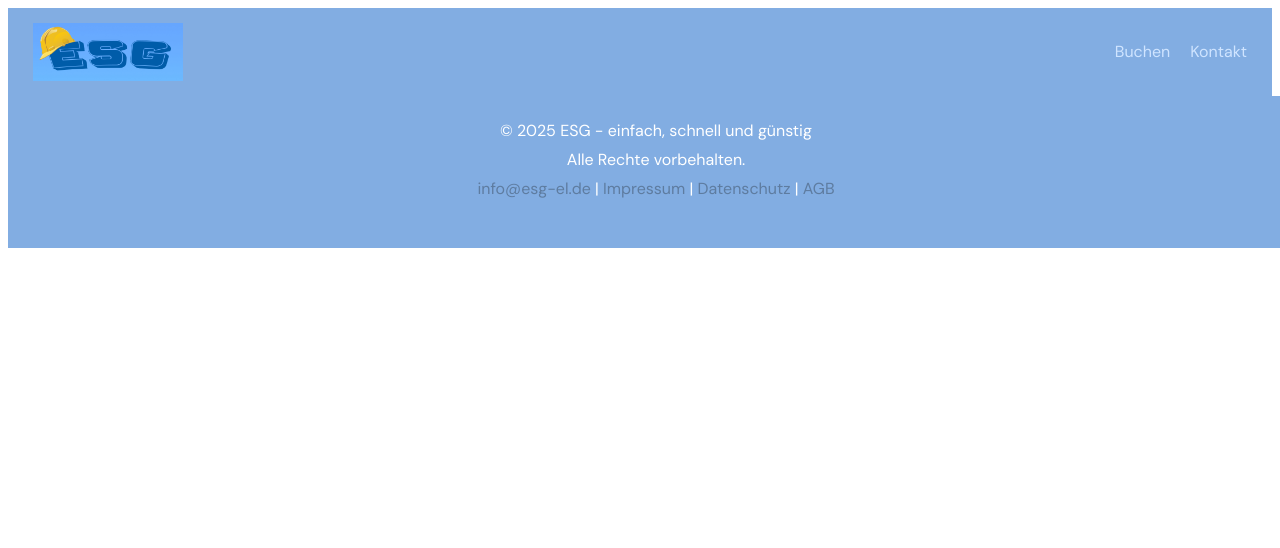
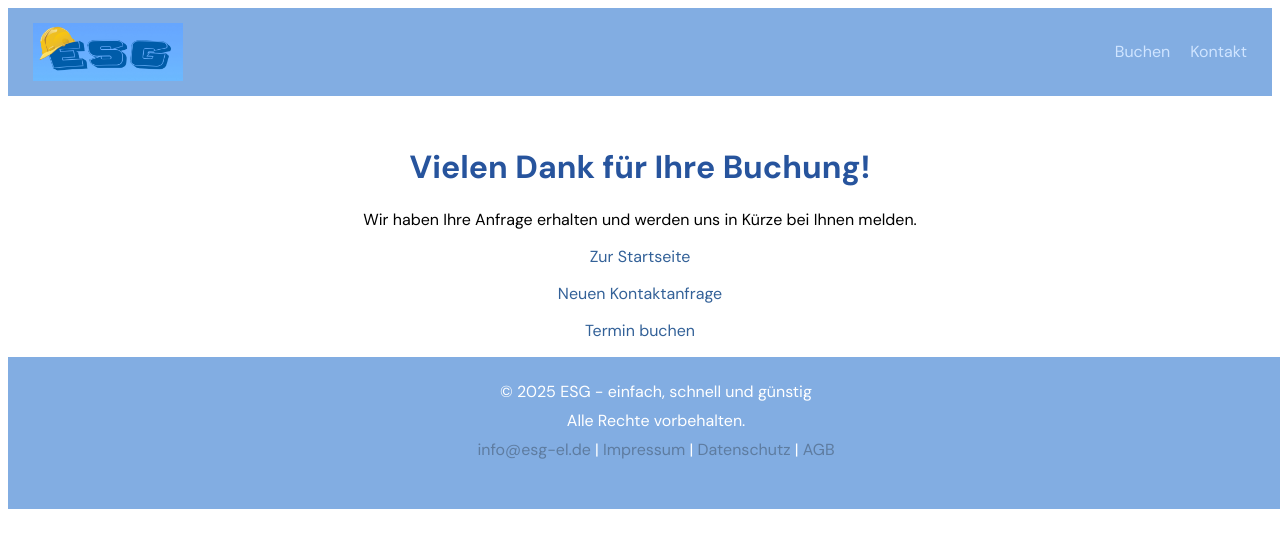
Before and after one commit to as070700/esg-el, a Nuxt app: page /thankyouContact in a window 1280 px wide. Shown: the top 548 px of the page. Built offline with nearby package versions, Linux system fonts and the light colour scheme.

Commit message:
E-Mail Versand verbessert

```diff
--- a/app.vue
+++ b/app.vue
@@ -9,6 +9,8 @@
   |-- legalnotice.vue     // Impressum
   |-- privatypolice.vue   // Datenschutz
   |-- agb.vue             // AGB
+  |-- thankyouBooking.vue // Danke-Seite nach Buchung
+  |-- thankyouContact.vue // Danke-Seite nach Kontaktformular
   |-- error.vue           // Fehlerseite (404, 500, etc.)
 /components
   |-- Navbar.vue          // Navigation für alle Seiten
--- a/composables/useBookingForm.js
+++ b/composables/useBookingForm.js
@@ -16,6 +16,9 @@ export function useBookingForm() {
       headers: { 'Content-Type': 'application/json' },
       body: JSON.stringify({
         name: name.value,
+        surname: surname.value,
+        phone: phone.value,
+        serviceType: serviceType.value,
         email: email.value,
         date: date.value,
         _replyto: email.value // sorgt für Bestätigungs-E-Mail an den Kunden
--- a/pages/booking.vue
+++ b/pages/booking.vue
@@ -5,6 +5,12 @@
   <div class="booking-container">
     <h1>Termin buchen</h1>
     <form @submit.prevent="senden" class="booking-form">
+      <!-- Hidden Felder im Formular -->
+      <input type="hidden" name="_template" value="table">
+      <input type="hidden" name="_subject" value="Neue Terminbuchung von ESG">
+      <input type="hidden" name="_next" value="https://esg-el.de/thankyouBooking">
+      <input type="text" name="_honey" style="display:none">
+      <!-- Sichtbare Felder im Formular -->
       <input class="booking-input" type="text" v-model="name" placeholder="Vorname" required />
       <input class="booking-input" type="text" v-model="surname" placeholder="Nachname" required />
       <input class="booking-input" type="email" v-model="email" placeholder="E-Mail" required />
@@ -27,7 +33,6 @@
       </label>
       <button class="booking-button" type="submit">Absenden</button>
     </form>
-    <p class="success-message" v-if="success">Vielen Dank! Wir melden uns in Kürze.</p>
   </div>
 </template>
 
@@ -63,11 +68,6 @@ select.booking-input {
   font-size: 1rem;
   padding: 10px;
   box-sizing: border-box;
-}
-
-.success-message {
-  color: green;
-  margin-top: 10px;
 }
 
 .booking-button {
--- a/pages/contact.vue
+++ b/pages/contact.vue
@@ -6,12 +6,17 @@
     <h1>Kontakt</h1>
     <p>Sie haben Fragen? Schreiben Sie uns.</p>
     <form @submit.prevent="senden" class="contact-form">
+            <!-- Hidden Felder im Formular -->
+      <input type="hidden" name="_template" value="table">
+      <input type="hidden" name="_subject" value="Neue Kontaktanfrage von ESG">
+      <input type="hidden" name="_next" value="https://esg-el.de/thankyouContact">
+      <input type="text" name="_honey" style="display:none">
+      <!-- Sichtbare Felder im Formular -->
       <input class="contact-input" type="text" v-model="name" placeholder="Name" required />
       <input class="contact-input" type="email" v-model="email" placeholder="E-Mail" required />
       <textarea class="contact-input" v-model="nachricht" placeholder="Nachricht" required></textarea>
       <button class="contact-button" type="submit">Absenden</button>
     </form>
-    <p class="success-message" v-if="erfolg">Danke für Ihre Nachricht!</p>
   </div>
 </template>
 
@@ -35,11 +40,6 @@ const { name, email, nachricht, erfolg, senden } = useContactForm()
 
 .contact-input {
   margin-bottom: 10px;
-}
-
-.success-message {
-  color: green;
-  margin-top: 10px;
 }
 
 .contact-button {
--- /dev/null
+++ b/pages/thankyouBooking.vue
@@ -0,0 +1,22 @@
+// ----------------------------
+// Datei: pages/thankyou.vue
+// ----------------------------
+<template>
+  <div class="thankyou-container">
+    <h1>Vielen Dank für Ihre Buchung!</h1>
+    <p>Wir haben Ihre Anfrage erhalten und werden uns in Kürze bei Ihnen melden.</p>
+    <NuxtLink to="/">Zur Startseite</NuxtLink>
+    <p></p>
+    <NuxtLink to="/booking">Neuen Termin buchen</NuxtLink>
+    <p></p>
+    <NuxtLink to="/contact">Kontakt</NuxtLink>
+    <p></p>
+  </div>
+</template>
+
+<style scoped>
+.thankyou-container {
+  text-align: center;
+  margin-top: 50px;
+}
+</style>
--- /dev/null
+++ b/pages/thankyouContact.vue
@@ -0,0 +1,22 @@
+// ----------------------------
+// Datei: pages/thankyou.vue
+// ----------------------------
+<template>
+  <div class="thankyou-container">
+    <h1>Vielen Dank für Ihre Buchung!</h1>
+    <p>Wir haben Ihre Anfrage erhalten und werden uns in Kürze bei Ihnen melden.</p>
+    <NuxtLink to="/">Zur Startseite</NuxtLink>
+    <p></p>
+    <NuxtLink to="/contact">Neuen Kontaktanfrage</NuxtLink>
+    <p></p>
+    <NuxtLink to="/booking">Termin buchen</NuxtLink>
+    <p></p>
+  </div>
+</template>
+
+<style scoped>
+.thankyou-container {
+  text-align: center;
+  margin-top: 50px;
+}
+</style>
```
